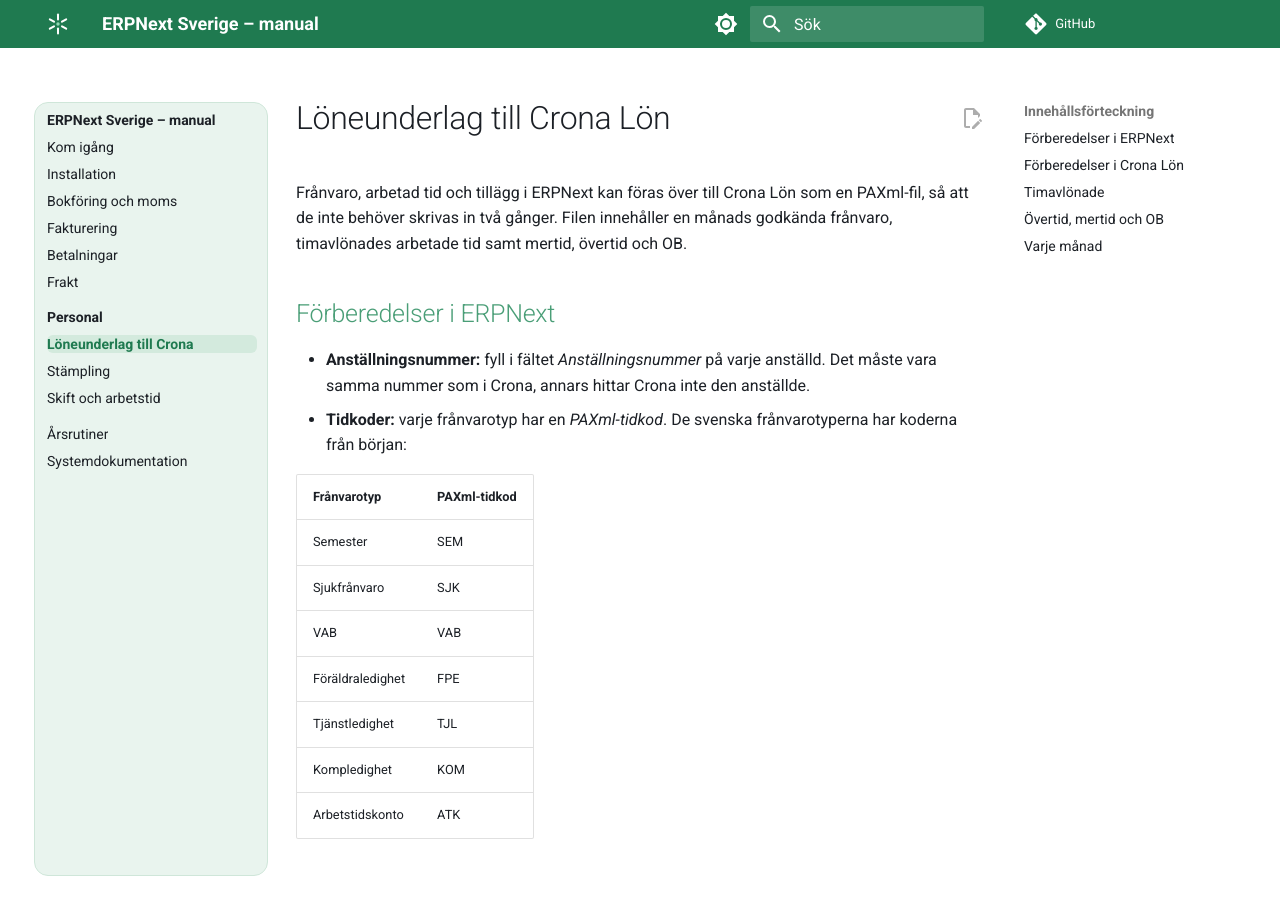
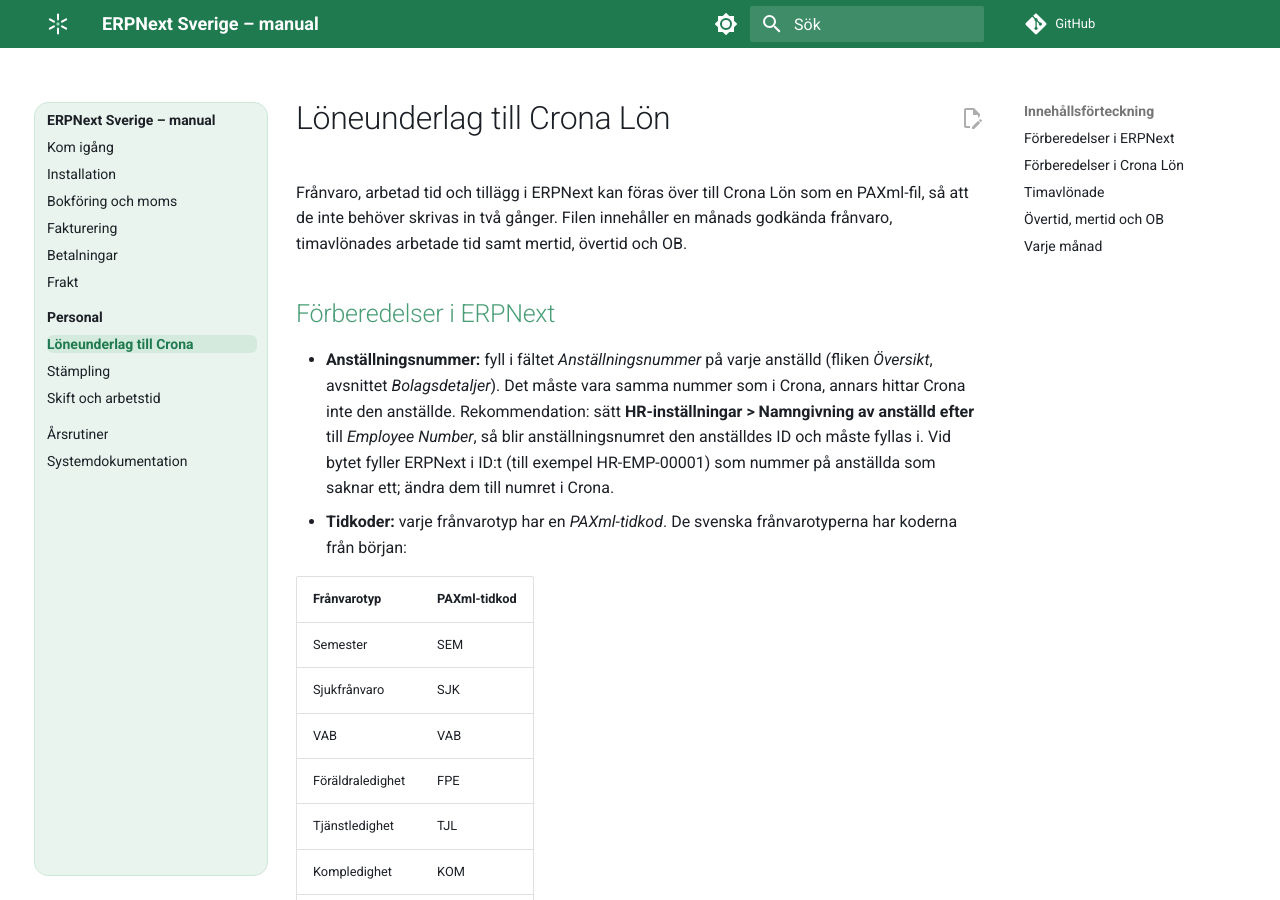
Before and after one commit to ubbe76/ERPNext-Sverige-docs, an MkDocs documentation site: the page built from docs/personal/loneunderlag.md, in a window 1280 px wide and 900 px high. Built offline with MkDocs 1.6.1 and Material for MkDocs 9.7.7, drawn with Linux system fonts in a browser that asks for light colours; comment, search, counter and statistics services are not loaded.

Commit message:
docs: var anställningsnumret fylls i och namngivning efter nummer
Co-Authored-By: Claude Opus 5.5 <noreply@anthropic.com>
Claude-Session: https://claude.ai/code/session_01BefD5qiwHSk5weFM9qGwDU

```diff
--- a/docs/personal/loneunderlag.md
+++ b/docs/personal/loneunderlag.md
@@ -6,8 +6,11 @@ skrivas in två gånger. Filen innehåller en månads godkända frånvaro, timav
 
 ## Förberedelser i ERPNext
 
-- **Anställningsnummer:** fyll i fältet *Anställningsnummer* på varje anställd. Det måste vara samma nummer som i
-  Crona, annars hittar Crona inte den anställde.
+- **Anställningsnummer:** fyll i fältet *Anställningsnummer* på varje anställd (fliken *Översikt*, avsnittet
+  *Bolagsdetaljer*). Det måste vara samma nummer som i Crona, annars hittar Crona inte den anställde.
+  Rekommendation: sätt **HR-inställningar > Namngivning av anställd efter** till *Employee Number*, så blir
+  anställningsnumret den anställdes ID och måste fyllas i. Vid bytet fyller ERPNext i ID:t (till exempel
+  HR-EMP-00001) som nummer på anställda som saknar ett; ändra dem till numret i Crona.
 - **Tidkoder:** varje frånvarotyp har en *PAXml-tidkod*. De svenska frånvarotyperna har koderna från början:
 
 | Frånvarotyp | PAXml-tidkod |
```
